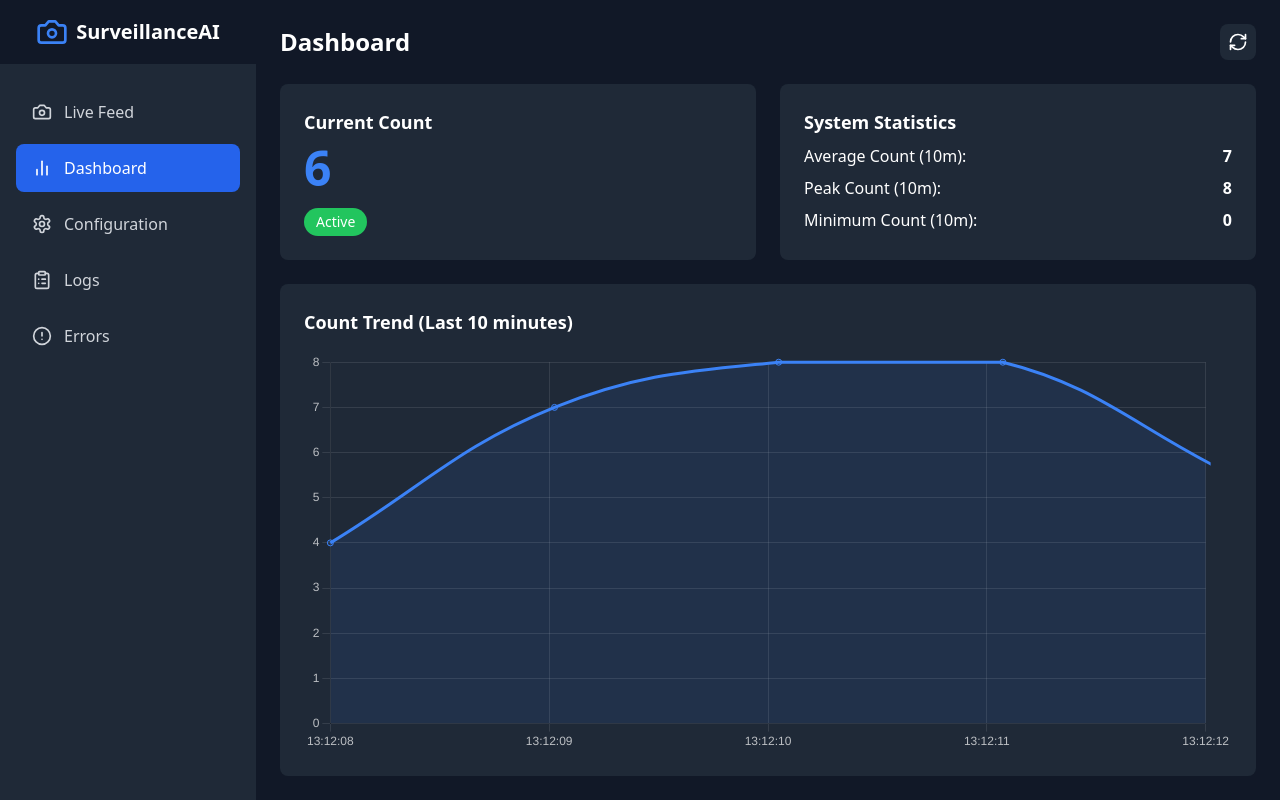
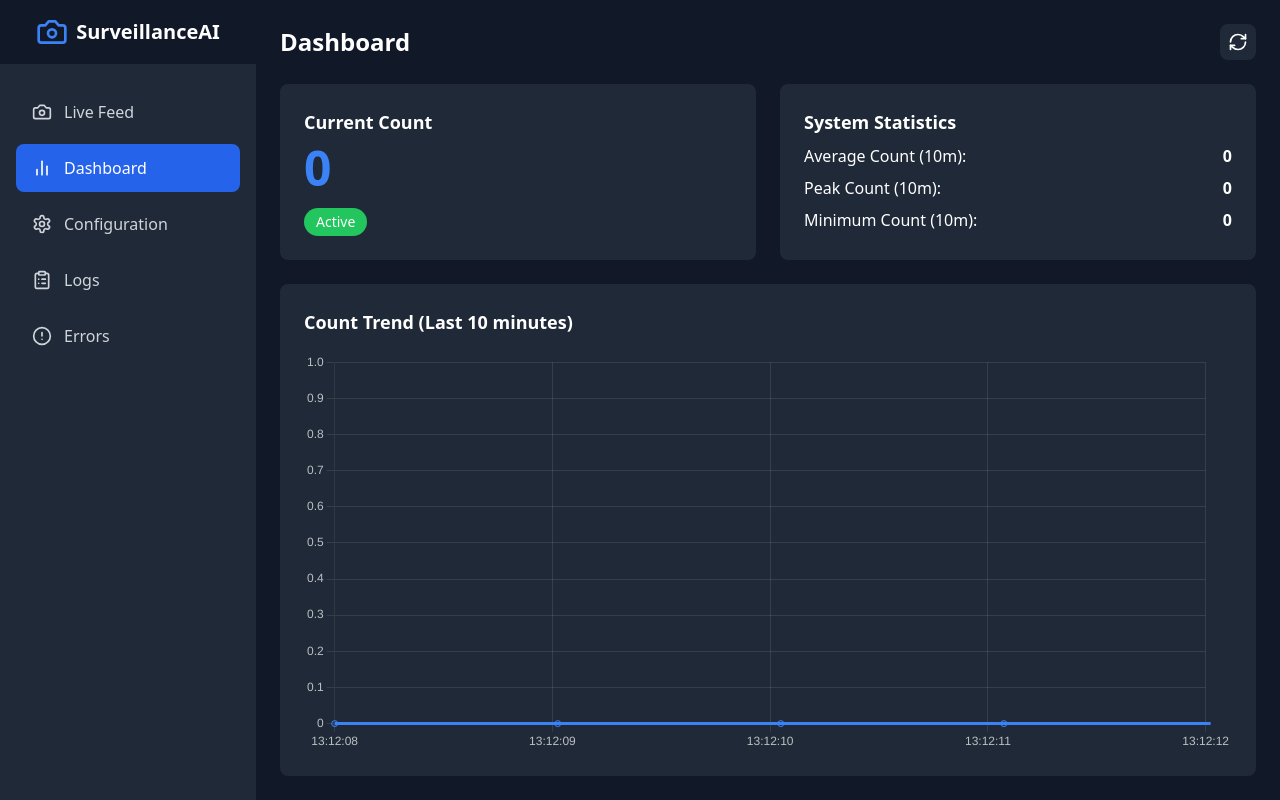
Before and after one commit to kiwanacollins/Attendance-Tracking-System-Computer-Vision, a React (Vite) app in the folder project/: page /dashboard in a window 1280 px wide. Built offline with nearby package versions, Linux system fonts and the light colour scheme.

Commit message:
Add PeopleCount context and integrate with LiveFeed and Dashboard components

```diff
--- a/project/src/App.tsx
+++ b/project/src/App.tsx
@@ -6,9 +6,11 @@ import Dashboard from './pages/Dashboard';
 import Config from './pages/Config';
 import Logs from './pages/Logs';
 import Errors from './pages/Errors';
+import { PeopleCountProvider } from './context/PeopleCountContext';
 
 function App() {
   return (
+    <PeopleCountProvider>
       <BrowserRouter>
         <Layout>
           <Routes>
@@ -20,6 +22,7 @@ function App() {
           </Routes>
         </Layout>
       </BrowserRouter>
+    </PeopleCountProvider>
   );
 }
 
--- /dev/null
+++ b/project/src/context/PeopleCountContext.tsx
@@ -0,0 +1,26 @@
+import React, { createContext, useContext, useState, ReactNode } from 'react';
+
+interface PeopleCountContextType {
+  count: number;
+  setCount: (count: number) => void;
+}
+
+const PeopleCountContext = createContext<PeopleCountContextType | undefined>(undefined);
+
+export function PeopleCountProvider({ children }: { children: ReactNode }) {
+  const [count, setCount] = useState(0);
+
+  return (
+    <PeopleCountContext.Provider value={{ count, setCount }}>
+      {children}
+    </PeopleCountContext.Provider>
+  );
+}
+
+export function usePeopleCount() {
+  const context = useContext(PeopleCountContext);
+  if (context === undefined) {
+    throw new Error('usePeopleCount must be used within a PeopleCountProvider');
+  }
+  return context;
+}
--- a/project/src/pages/Dashboard.tsx
+++ b/project/src/pages/Dashboard.tsx
@@ -13,6 +13,7 @@ import {
   Legend,
   Filler
 } from 'chart.js';
+import { usePeopleCount } from '../context/PeopleCountContext';
 
 ChartJS.register(
   CategoryScale,
@@ -26,20 +27,17 @@ ChartJS.register(
 );
 
 export default function Dashboard() {
-  const [count, setCount] = useState(0);
+  const { count } = usePeopleCount();
   const [historicalData, setHistoricalData] = useState<number[]>([]);
   const [timeLabels, setTimeLabels] = useState<string[]>([]);
   const [status, setStatus] = useState({ status: 'active' as const, message: 'System operating normally' });
 
   useEffect(() => {
-    // Update count every second
+    // Update historical data every second
     const interval = setInterval(() => {
-      const newCount = Math.floor(Math.random() * 10); // Simulated count, replace with actual data
-      setCount(newCount);
-
-      // Update historical data
+      // Update historical data with the current count
       setHistoricalData(prev => {
-        const newData = [...prev, newCount];
+        const newData = [...prev, count];
         return newData.slice(-10); // Keep last 10 data points
       });
 
@@ -58,7 +56,7 @@ export default function Dashboard() {
     }, 1000);
 
     return () => clearInterval(interval);
-  }, []);
+  }, [count]);
 
   const chartData = {
     labels: timeLabels,
--- a/project/src/pages/LiveFeed.tsx
+++ b/project/src/pages/LiveFeed.tsx
@@ -3,6 +3,7 @@ import { Detection } from '../types';
 import { Pause, Play, Maximize } from 'lucide-react';
 import * as tf from '@tensorflow/tfjs';
 import * as cocossd from '@tensorflow-models/coco-ssd';
+import { usePeopleCount } from '../context/PeopleCountContext';
 
 export default function LiveFeed() {
   const videoRef = useRef<HTMLVideoElement>(null);
@@ -13,6 +14,7 @@ export default function LiveFeed() {
   const [isVideoReady, setIsVideoReady] = useState(false);
   const [error, setError] = useState<string | null>(null);
   const retryTimeoutRef = useRef<number>();
+  const { setCount } = usePeopleCount();
 
   useEffect(() => {
     const loadModel = async () => {
@@ -91,6 +93,8 @@ export default function LiveFeed() {
 
       const predictions = await model.detect(videoRef.current);
       setDetections(predictions);
+      const peopleCount = predictions.filter(d => d.class === 'person').length;
+      setCount(peopleCount); // Update the shared count
       setError(null);
 
       const ctx = canvasRef.current.getContext('2d');
```
Lines whose indentation alone changed are shown as unchanged.
